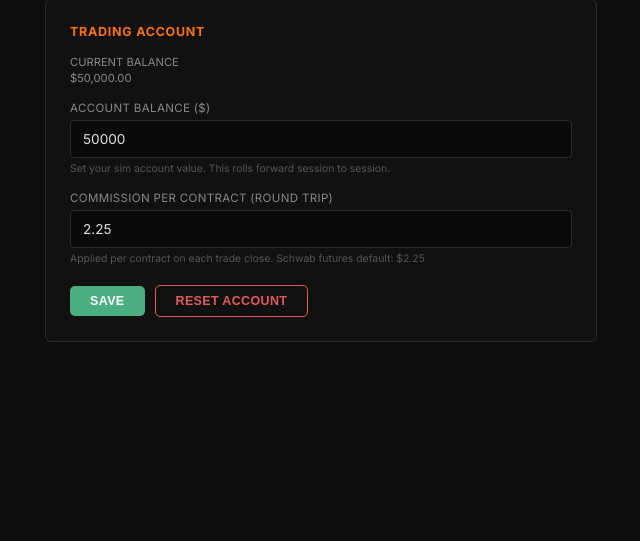
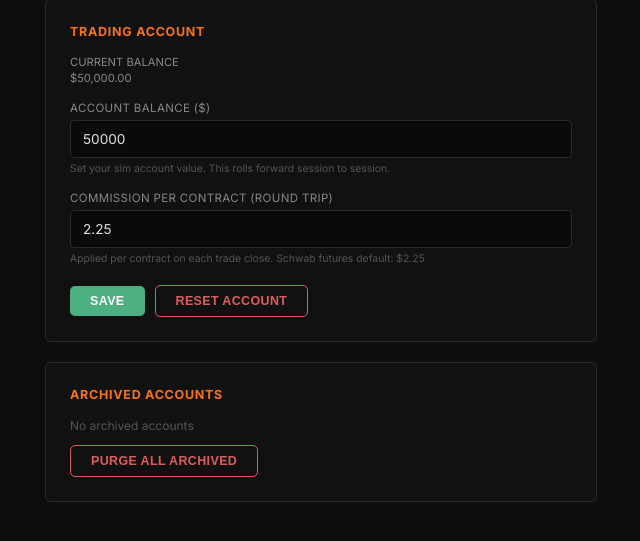
Before and after one commit to dvln811/PatternFoundry, a Flask app: page /settings in a window 1280 px wide. Shown: the part 160-701 px from the top of the page, without its empty margins (319-959 px from the left). Run offline with Flask 3, Linux system fonts and the light colour scheme; data comes from the database, SQL or seed files in the repository; data that the repository does not hold is empty.

Commit message:
fix: simulator balance display + archived accounts in settings
- Remove Balance field from config panel (next to History)
- Account section balance loads from server (shows '—' until loaded)
- Settings page: archived accounts list with click-to-view stats
- Purge all archived accounts button with confirmation
- API: GET /api/account/archived, GET /api/account/<id>/sessions, POST /api/account/purge-archived

```diff
--- a/app.py
+++ b/app.py
@@ -14,7 +14,8 @@ from generators import (CHARACTERS, CharacterSpec, RegimeSpec, DriftSpec,
                         generate_v2, apply_session_structure,
                         extract_gap_cfg, disable_internal_gaps)
 from models import User, init_db, _get_db, save_session, get_sessions, \
-    get_active_account, create_account, update_account_balance, update_account_settings, reset_account
+    get_active_account, create_account, update_account_balance, update_account_settings, reset_account, \
+    get_archived_accounts, get_account_sessions, purge_archived_accounts
 
 app = Flask(__name__)
 app.secret_key = os.environ.get('PF_SECRET', secrets.token_hex(32))
@@ -478,6 +479,31 @@ def api_update_balance():
         return jsonify({'error': 'no_account'}), 404
     update_account_balance(acct['id'], float(data['balance']))
     return jsonify({'saved': True})
+
+
+@app.route('/api/account/archived')
+def api_archived_accounts():
+    uid = _get_user_id()
+    if not uid:
+        return jsonify({'error': 'unauthorized'}), 401
+    return jsonify(get_archived_accounts(uid))
+
+
+@app.route('/api/account/<int:account_id>/sessions')
+def api_account_sessions(account_id):
+    uid = _get_user_id()
+    if not uid:
+        return jsonify({'error': 'unauthorized'}), 401
+    return jsonify(get_account_sessions(account_id))
+
+
+@app.route('/api/account/purge-archived', methods=['POST'])
+def api_purge_archived():
+    uid = _get_user_id()
+    if not uid:
+        return jsonify({'error': 'unauthorized'}), 401
+    purge_archived_accounts(uid)
+    return jsonify({'purged': True})
 
 
 @app.route('/settings')
--- a/models.py
+++ b/models.py
@@ -129,6 +129,28 @@ def reset_account(user_id, balance=50000, commission=2.25):
     conn.close()
 
 
+def get_archived_accounts(user_id):
+    conn = _get_db()
+    rows = conn.execute('SELECT * FROM trading_accounts WHERE user_id=? AND status="archived" ORDER BY archived_at DESC', (user_id,)).fetchall()
+    conn.close()
+    return [dict(r) for r in rows]
+
+
+def get_account_sessions(account_id):
+    conn = _get_db()
+    rows = conn.execute('SELECT date, character, trades, wins, pnl FROM sessions WHERE account_id=? ORDER BY id ASC', (account_id,)).fetchall()
+    conn.close()
+    return [dict(r) for r in rows]
+
+
+def purge_archived_accounts(user_id):
+    conn = _get_db()
+    conn.execute('DELETE FROM sessions WHERE account_id IN (SELECT id FROM trading_accounts WHERE user_id=? AND status="archived")', (user_id,))
+    conn.execute('DELETE FROM trading_accounts WHERE user_id=? AND status="archived"', (user_id,))
+    conn.commit()
+    conn.close()
+
+
 def save_session(user_id, date, character, trades, wins, pnl, account_id=None):
     conn = _get_db()
     conn.execute('INSERT INTO sessions (user_id, date, character, trades, wins, pnl, account_id) VALUES (?,?,?,?,?,?,?)',
--- a/templates/settings.html
+++ b/templates/settings.html
@@ -73,6 +73,22 @@ h1{color:#f97316;font-size:1rem;text-transform:uppercase;letter-spacing:.1em;mar
     <button class="btn btn-reset" onclick="resetAccount()">Reset Account</button>
   </div>
 </div>
+
+<div class="card">
+  <h2>Archived Accounts</h2>
+  <div id="archived-list" style="max-height:200px;overflow-y:auto;margin-bottom:12px">
+    <div style="color:#555;font-size:.75rem">Loading...</div>
+  </div>
+  <div id="archived-stats" style="display:none;margin-top:12px;padding-top:12px;border-top:1px solid #1a1a1a">
+    <div style="display:grid;grid-template-columns:repeat(4,1fr);gap:8px;margin-bottom:10px">
+      <div style="text-align:center"><div id="as-sessions" style="font-size:1rem;font-weight:700;color:#e0e0e0">0</div><div style="font-size:.6rem;color:#888;text-transform:uppercase">Sessions</div></div>
+      <div style="text-align:center"><div id="as-trades" style="font-size:1rem;font-weight:700;color:#e0e0e0">0</div><div style="font-size:.6rem;color:#888;text-transform:uppercase">Trades</div></div>
+      <div style="text-align:center"><div id="as-wr" style="font-size:1rem;font-weight:700;color:#e0e0e0">-</div><div style="font-size:.6rem;color:#888;text-transform:uppercase">Win Rate</div></div>
+      <div style="text-align:center"><div id="as-pnl" style="font-size:1rem;font-weight:700;color:#e0e0e0">$0</div><div style="font-size:.6rem;color:#888;text-transform:uppercase">P/L</div></div>
+    </div>
+  </div>
+  <button class="btn btn-reset" onclick="purgeArchived()" style="margin:0">Purge All Archived</button>
+</div>
 </div>
 
 <div class="toast" id="toast"></div>
@@ -114,7 +130,48 @@ function toast(msg) {
   setTimeout(() => el.classList.remove('show'), 2000);
 }
 
+async function loadArchived() {
+  const res = await fetch('/api/account/archived', {credentials:'include'});
+  const accounts = await res.json();
+  const el = document.getElementById('archived-list');
+  if (!accounts.length) { el.innerHTML = '<div style="color:#555;font-size:.75rem">No archived accounts</div>'; return; }
+  el.innerHTML = accounts.map(a => {
+    const pnl = a.balance - a.starting_balance;
+    const color = pnl >= 0 ? '#4caf82' : '#e05c5c';
+    return `<div onclick="selectArchived(${a.id})" style="padding:8px 10px;border:1px solid #2a2a2a;border-radius:4px;margin-bottom:4px;cursor:pointer;display:flex;justify-content:space-between;align-items:center" onmouseenter="this.style.borderColor='#4caf82'" onmouseleave="this.style.borderColor='#2a2a2a'">
+      <span style="font-size:.72rem;color:#ccc">$${a.starting_balance.toLocaleString()} → $${a.balance.toLocaleString()}</span>
+      <span style="font-size:.68rem;color:${color}">${pnl>=0?'+':''}$${pnl.toFixed(2)}</span>
+      <span style="font-size:.6rem;color:#555">${(a.archived_at||'').slice(0,10)}</span>
+    </div>`;
+  }).join('');
+}
+
+async function selectArchived(id) {
+  const res = await fetch('/api/account/' + id + '/sessions', {credentials:'include'});
+  const sessions = await res.json();
+  const panel = document.getElementById('archived-stats');
+  panel.style.display = 'block';
+  const totalTrades = sessions.reduce((s,h) => s + (h.trades||0), 0);
+  const totalWins = sessions.reduce((s,h) => s + (h.wins||0), 0);
+  const totalPnl = sessions.reduce((s,h) => s + (h.pnl||0), 0);
+  document.getElementById('as-sessions').textContent = sessions.length;
+  document.getElementById('as-trades').textContent = totalTrades;
+  document.getElementById('as-wr').textContent = totalTrades > 0 ? ((totalWins/totalTrades)*100).toFixed(1)+'%' : '-';
+  const pnlEl = document.getElementById('as-pnl');
+  pnlEl.textContent = (totalPnl>=0?'+$':'-$') + Math.abs(totalPnl).toFixed(2);
+  pnlEl.style.color = totalPnl >= 0 ? '#4caf82' : '#e05c5c';
+}
+
+async function purgeArchived() {
+  if (!confirm('Permanently delete ALL archived accounts and their session history? This cannot be undone.')) return;
+  await fetch('/api/account/purge-archived', {method:'POST', credentials:'include'});
+  toast('Archived accounts purged');
+  document.getElementById('archived-stats').style.display = 'none';
+  loadArchived();
+}
+
 loadAccount();
+loadArchived();
 </script>
 </body>
 </html>
```
Also changed, not shown: templates/chart.html (+4 -6 lines).
